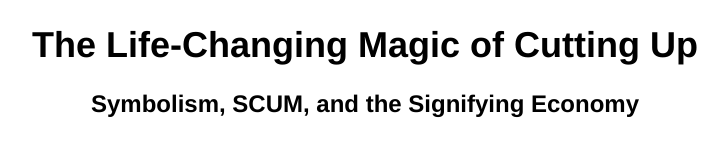
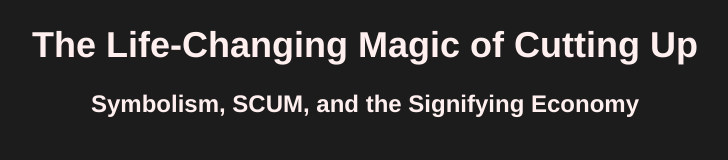
Before and after one commit to vsgroyper/tlcmocu, a plain HTML site: page index.html in a window 1280 px wide. Shown: the whole page, without its empty margins (275-1003 px from the left). Drawn offline with Linux system fonts and the light colour scheme.

Commit message:
Update mainstyle.css

```diff
--- a/mainstyle.css
+++ b/mainstyle.css
@@ -1,3 +1,8 @@
+body {
+  background-color: #1c1c1c;
+  color: #ffefef;
+}
+
 h1 {
   text-align: center;
   font-family: helvetica;
```
